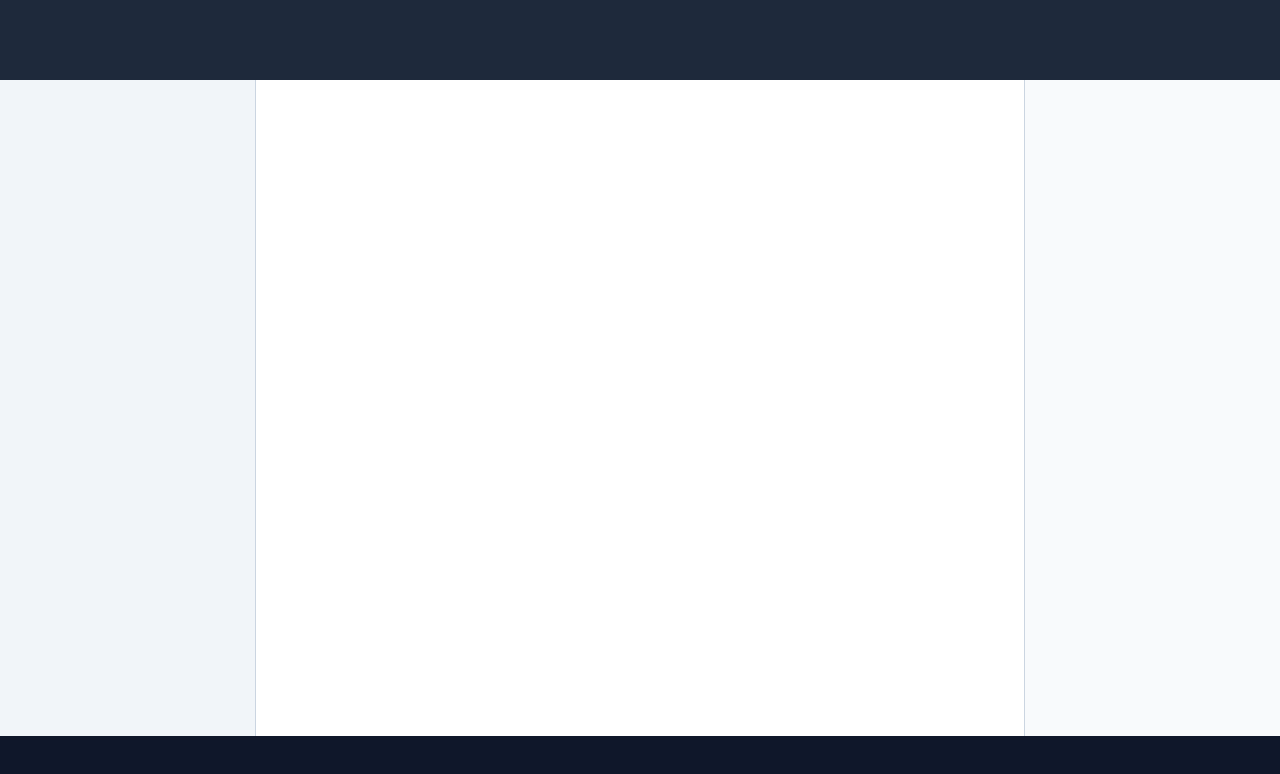
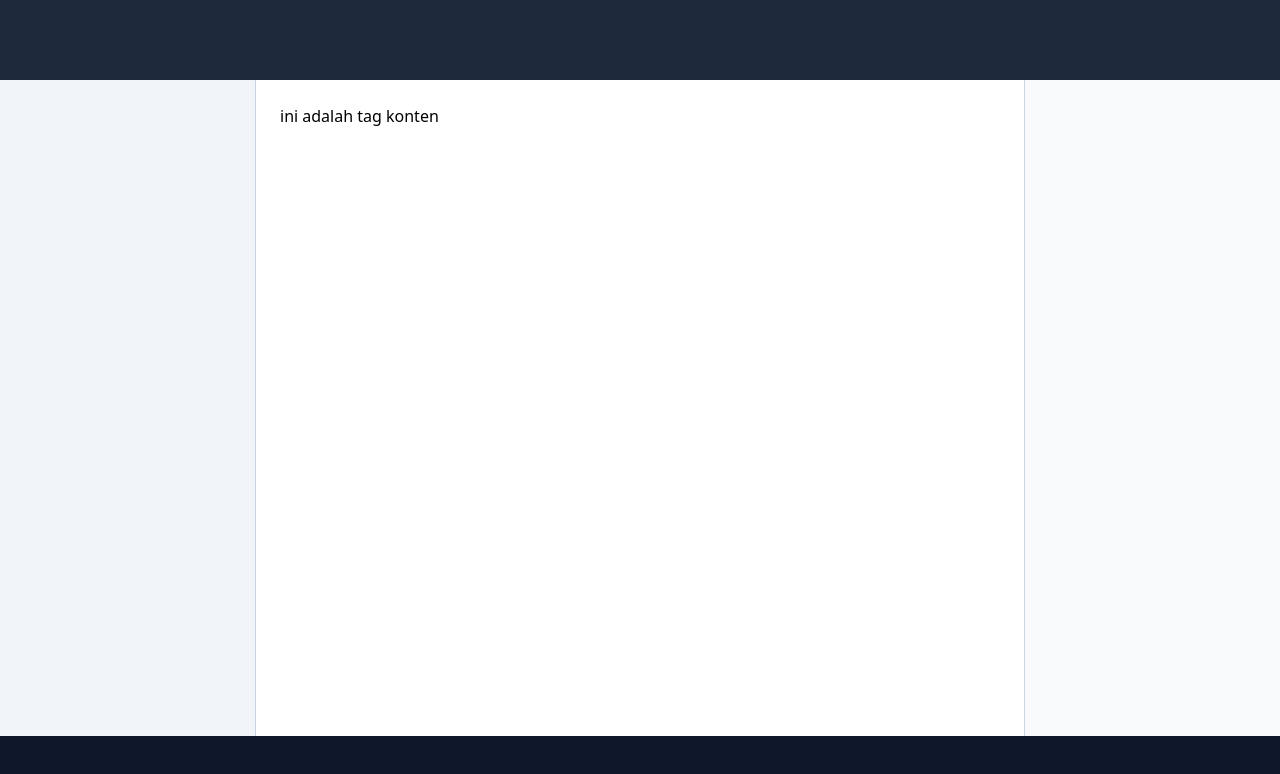
Before and after one commit to sabrinantsy/repositori-tim, a plain HTML site: page index.html in a window 1280 px wide. Drawn offline with nearby package versions, Linux system fonts and the light colour scheme.

Commit message:
Update index.html

```diff
--- a/index.html
+++ b/index.html
@@ -18,6 +18,7 @@
 
         <main id="main-content" class="col-span-3 grid grid-cols-1 content-start bg-white p-6">
             <article class="grid grid-cols-1 gap-4">
+                <h1>ini adalah tag konten</h1>
                 </article>
         </main>
 
```
